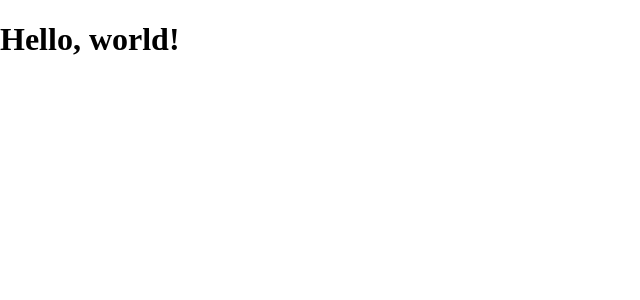
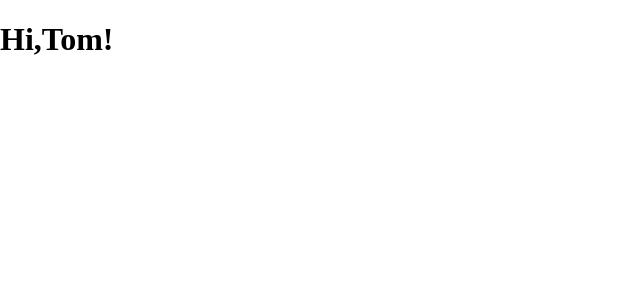
Before and after one commit to takuKik/react, a React (Create React App) app: page / in a window 1280 px wide. Shown: the top 300 px of the page, without its empty margins (0-640 px from the left). Built offline with nearby package versions, Linux system fonts and the light colour scheme.

Commit message:
learn jsx sntax

```diff
--- a/src/App.js
+++ b/src/App.js
@@ -2,7 +2,9 @@
 
 class App extends Component {
   render() {
-    return <div><h1>Hello, world!</h1></div>;
+     const greeting = "Hi,Tom!";
+     const dom = <h1>{greeting}</h1>;
+    return dom;
   }
 }
 
```
Also changed, not shown: 14 other files (tests, documents, lock files or other folders).
